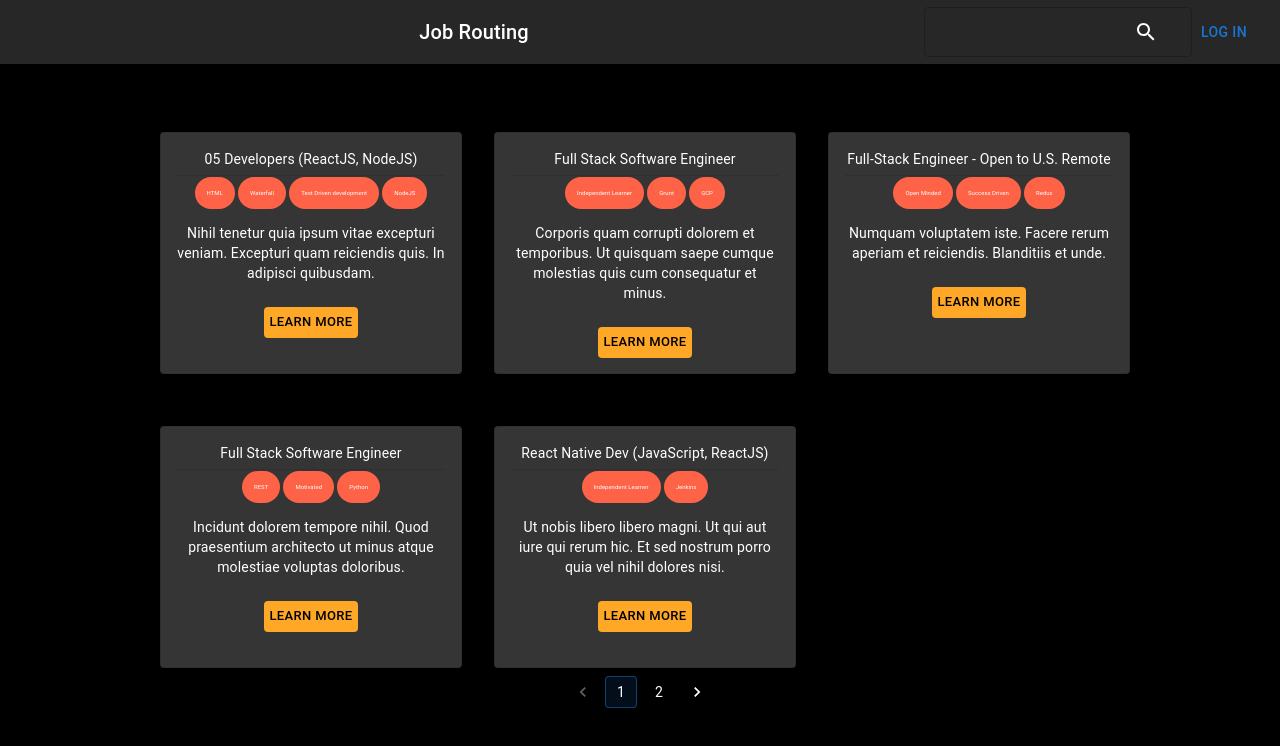
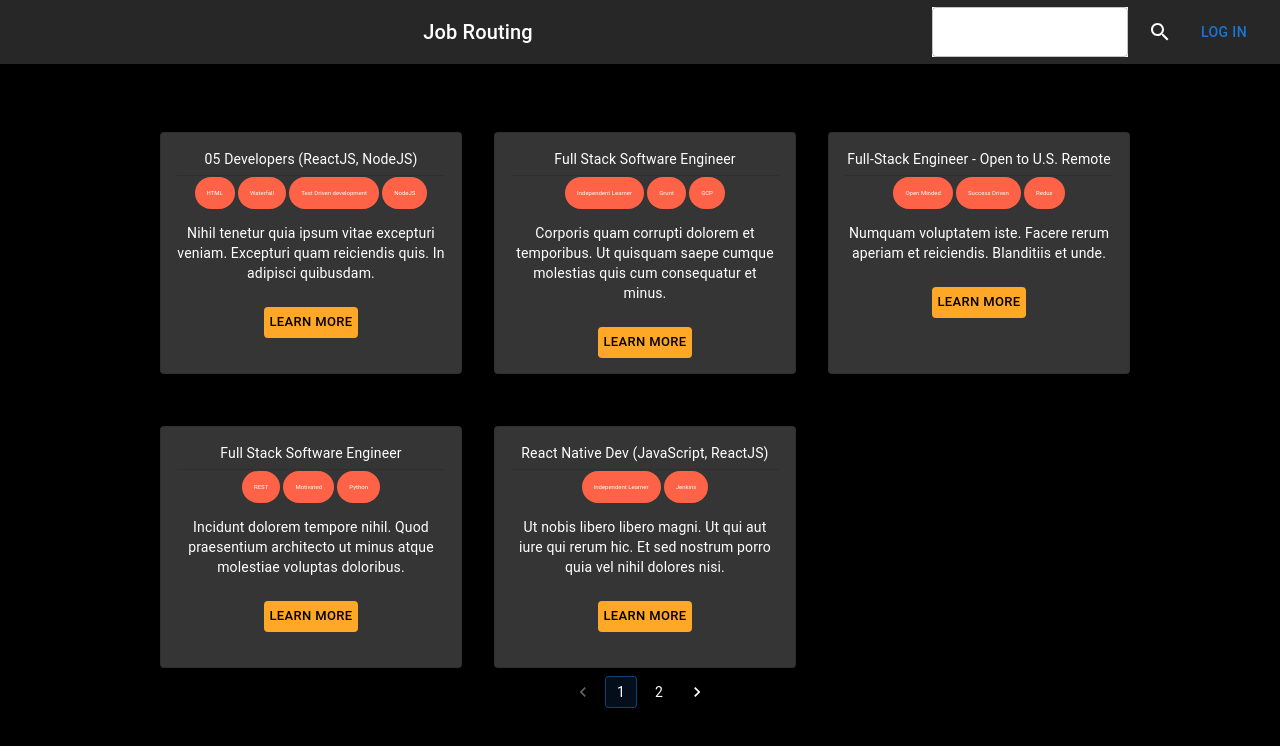
Before and after one commit to TrungDungVT290898/JobRouting, a React (Create React App) app: page / in a window 1280 px wide. Shown: the top 746 px of the page. Built offline with nearby package versions, Linux system fonts and the light colour scheme.

Commit message:
change button search

```diff
--- a/src/components/SearchAppBar.js
+++ b/src/components/SearchAppBar.js
@@ -7,7 +7,7 @@ import Avatar from "@mui/material/Avatar";
 import Typography from "@mui/material/Typography";
 
 import { deepOrange } from "@mui/material/colors";
-import { Button, InputAdornment, CircularProgress } from "@mui/material";
+import { Button } from "@mui/material";
 import SearchIcon from "@mui/icons-material/Search";
 import { OpenLoginModalContext } from "../contexts/Export";
 import LoadingButton from "@mui/lab/LoadingButton";
@@ -30,7 +30,7 @@ export default function SearchAppBar() {
         position: "absolute",
         width: "100%",
         top: 0,
-        heigth: "50px",
+        heigth: "20px",
       }}
     >
       <AppBar position="static" sx={{ backgroundColor: "#272727" }}>
@@ -54,36 +54,24 @@ export default function SearchAppBar() {
               <FTextField
                 sx={{
                   input: {
-                    color: "white",
                     fontSize: 12,
                     border: "0px solid white ",
+                    backgroundColor: "white",
                   },
                 }}
                 name="searchKeyword"
-                InputProps={{
-                  endAdornment: (
-                    <InputAdornment position="end">
-                      <LoadingButton
-                        loading={isSubmitting}
-                        loadingIndicator={
-                          <CircularProgress
-                            color="inherit"
-                            size={16}
-                            value={50}
-                          />
-                        }
-                        type="submit"
-                        sx={{ color: "white" }}
-                      >
-                        <SearchIcon />
-                      </LoadingButton>
-                    </InputAdornment>
-                  ),
-                }}
               />
             </FormProvider>
           </Typography>
-
+          <Typography>
+            <LoadingButton
+              loading={isSubmitting}
+              type="submit"
+              sx={{ color: "white", width: "10%" }}
+            >
+              <SearchIcon />
+            </LoadingButton>
+          </Typography>
           <Typography>
             {loginContextValue.isLogin ? (
               <Avatar sx={{ bgcolor: deepOrange[500] }}>
```
